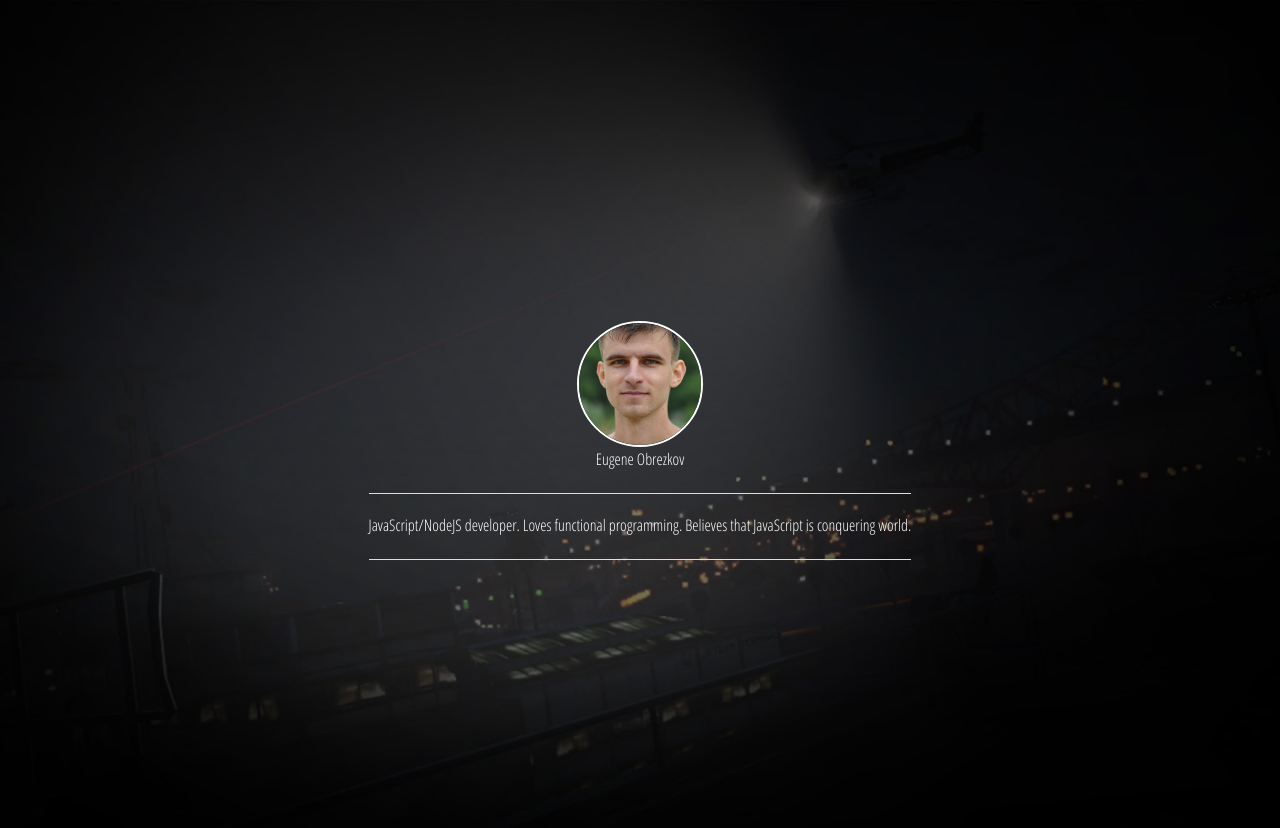
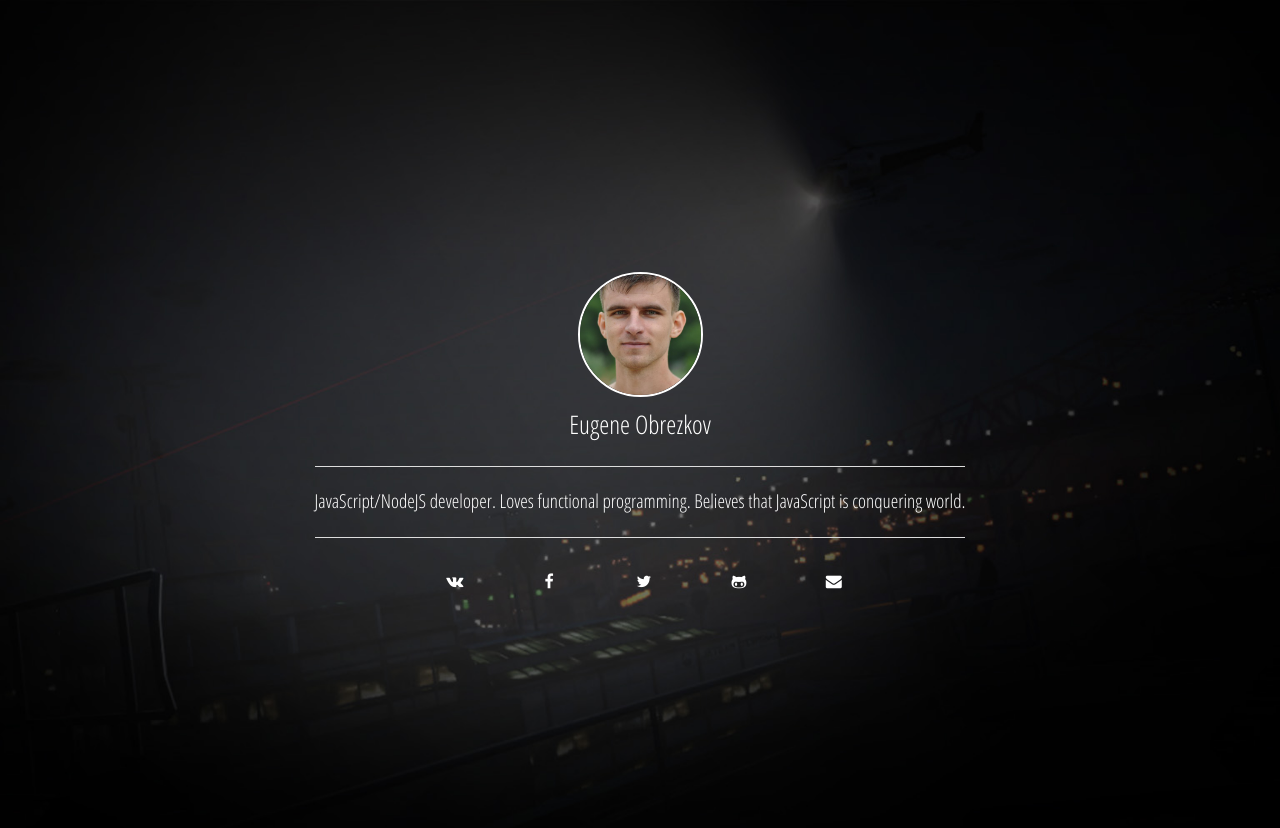
Before and after one commit to ghaiklor/ghaiklor.com, a Jekyll site: the page built from index.html, in a window 1280 px wide. Shown: the top 828 px of the page. Built offline with Jekyll 4.4.1, drawn with Linux system fonts in a browser that asks for light colours.

Commit message:
Done with contacts field

```diff
--- a/_layouts/default.html
+++ b/_layouts/default.html
@@ -47,6 +47,7 @@
         type='text/css'>
   <link rel="stylesheet" href="/assets/css/normalize.css">
   <link rel="stylesheet" href="/assets/css/foundation.min.css">
+  <link rel="stylesheet" href="/assets/css/fontello.css"/>
   <link rel="stylesheet" href="/assets/css/styles.css">
 </head>
 <body>
--- /dev/null
+++ b/about/index.html
@@ -0,0 +1,5 @@
+---
+layout: default
+---
+
+Bio
--- /dev/null
+++ b/assets/css/fontello.css
@@ -0,0 +1,82 @@
+@font-face {
+  font-family: 'fontello';
+  src: url('../font/fontello.eot?2560690');
+  src: url('../font/fontello.eot?2560690#iefix') format('embedded-opentype'),
+  url('../font/fontello.woff?2560690') format('woff'),
+  url('../font/fontello.ttf?2560690') format('truetype'),
+  url('../font/fontello.svg?2560690#fontello') format('svg');
+  font-weight: normal;
+  font-style: normal;
+}
+
+/* Chrome hack: SVG is rendered more smooth in Windozze. 100% magic, uncomment if you need it. */
+/* Note, that will break hinting! In other OS-es font will be not as sharp as it could be */
+/*
+@media screen and (-webkit-min-device-pixel-ratio:0) {
+  @font-face {
+    font-family: 'fontello';
+    src: url('../font/fontello.svg?2560690#fontello') format('svg');
+  }
+}
+*/
+
+[class^="icon-"]:before, [class*=" icon-"]:before {
+  font-family: "fontello";
+  font-style: normal;
+  font-weight: normal;
+  speak: none;
+
+  display: inline-block;
+  text-decoration: inherit;
+  width: 1em;
+  margin-right: .2em;
+  text-align: center;
+  /* opacity: .8; */
+
+  /* For safety - reset parent styles, that can break glyph codes*/
+  font-variant: normal;
+  text-transform: none;
+
+  /* fix buttons height, for twitter bootstrap */
+  line-height: 1em;
+
+  /* Animation center compensation - margins should be symmetric */
+  /* remove if not needed */
+  margin-left: .2em;
+
+  /* you can be more comfortable with increased icons size */
+  /* font-size: 120%; */
+
+  /* Font smoothing. That was taken from TWBS */
+  -webkit-font-smoothing: antialiased;
+  -moz-osx-font-smoothing: grayscale;
+
+  /* Uncomment for 3D effect */
+  /* text-shadow: 1px 1px 1px rgba(127, 127, 127, 0.3); */
+}
+
+.icon-vkontakte:before {
+  content: '\e800';
+}
+
+/* '' */
+.icon-facebook:before {
+  content: '\e801';
+}
+
+/* '' */
+.icon-twitter:before {
+  content: '\e802';
+}
+
+/* '' */
+.icon-github:before {
+  content: '\e803';
+}
+
+/* '' */
+.icon-mail-alt:before {
+  content: '\e804';
+}
+
+/* '' */
--- a/assets/css/styles.css
+++ b/assets/css/styles.css
@@ -1,3 +1,4 @@
+/* RESET */
 html, body {
   background: url("/assets/images/background.jpg") no-repeat center center fixed;
   -webkit-background-size: cover;
@@ -8,26 +9,61 @@ html, body {
   overflow-y: hidden;
 }
 
-h1, h2, h3, h4, h5, h6, a, p {
+h1, h2, h3, h4, h5, h6, a, p, span, img {
+  -webkit-transition: 1s ease-in-out;
+  -moz-transition: 1s ease-in-out;
+  -o-transition: 1s ease-in-out;
+  transition: 1s ease-in-out;
   font-family: 'Open Sans Condensed', sans-serif;
   color: white;
 }
 
-.vertical-align-middle.row, .vertical-align-middle .columns {
+/* HELPERS */
+.valign-middle.row, .valign-middle .columns {
   display: table;
   width: inherit;
   height: 100%;
 }
 
-.vertical-align-middle .item {
+.valign-middle .valign-item {
   display: table-cell;
   text-align: center;
   vertical-align: middle;
 }
 
-.my-photo {
+/* LANDING PAGE */
+.landing-page .my-photo {
+  -webkit-filter: grayscale(0);
+  filter: grayscale(0);
   border-radius: 50%;
-  width: 126px;
-  height: 126px;
+  width: 125px;
+  height: 125px;
   border: 2px solid white;
 }
+
+.landing-page .my-photo:hover {
+  -webkit-filter: grayscale(1);
+  filter: grayscale(1);
+}
+
+.landing-page .my-name {
+  font-size: 2vw;
+  margin-top: 0.5rem;
+  margin-bottom: 0.5rem;
+}
+
+.landing-page .my-description {
+  font-size: 1.5vw;
+}
+
+.landing-page .contacts-group .contacts-item {
+  margin-left: 0.5rem;
+  border: 0;
+  background-color: transparent;
+  color: white;
+}
+
+.landing-page .contacts-group .contacts-item:hover {
+  background-color: white;
+  color: black;
+}
--- a/index.html
+++ b/index.html
@@ -1,13 +1,44 @@
 ---
 layout: default
 ---
-<div class="row text-center vertical-align-middle">
-  <div class="large-6 medium-8 small-12 large-centered medium-centered small-centered columns item">
-    <img class="my-photo" src="/assets/images/me.jpg" alt="Eugene Obrezkov's photo"/>
+<div class="row text-center landing-page valign-middle">
+  <div class="large-6 medium-8 small-12 large-centered medium-centered small-centered columns valign-item">
+    <a href="/" title="Eugene Obrezkov's blog">
+      <img class="my-photo" src="/assets/images/me.jpg" alt="Eugene Obrezkov's photo"/>
+    </a>
 
-    <p>Eugene Obrezkov</p>
+    <p class="my-name">Eugene Obrezkov</p>
+
     <hr/>
-    <p>{{ site.description }}</p>
+    <p class="my-description">{{ site.description }}</p>
     <hr/>
+
+    <ul class="button-group contacts-group">
+      <li>
+        <a href="https://vk.com/ghaiklor" target="_blank" class="button round contacts-item">
+          <i class="icon-vkontakte"></i>
+        </a>
+      </li>
+      <li>
+        <a href="https://facebook.com/ghaiklor" target="_blank" class="button round contacts-item">
+          <i class="icon-facebook"></i>
+        </a>
+      </li>
+      <li>
+        <a href="https://twitter.com/ghaiklor" target="_blank" class="button round contacts-item">
+          <i class="icon-twitter"></i>
+        </a>
+      </li>
+      <li>
+        <a href="https://github.com/ghaiklor" target="_blank" class="button round contacts-item">
+          <i class="icon-github"></i>
+        </a>
+      </li>
+      <li>
+        <a href="mailto:ghaiklor@gmail.com" class="button round contacts-item">
+          <i class="icon-mail-alt"></i>
+        </a>
+      </li>
+    </ul>
   </div>
 </div>
```
Also changed, not shown: assets/font/fontello.ttf (added), assets/font/fontello.woff (added), 2 other files.
